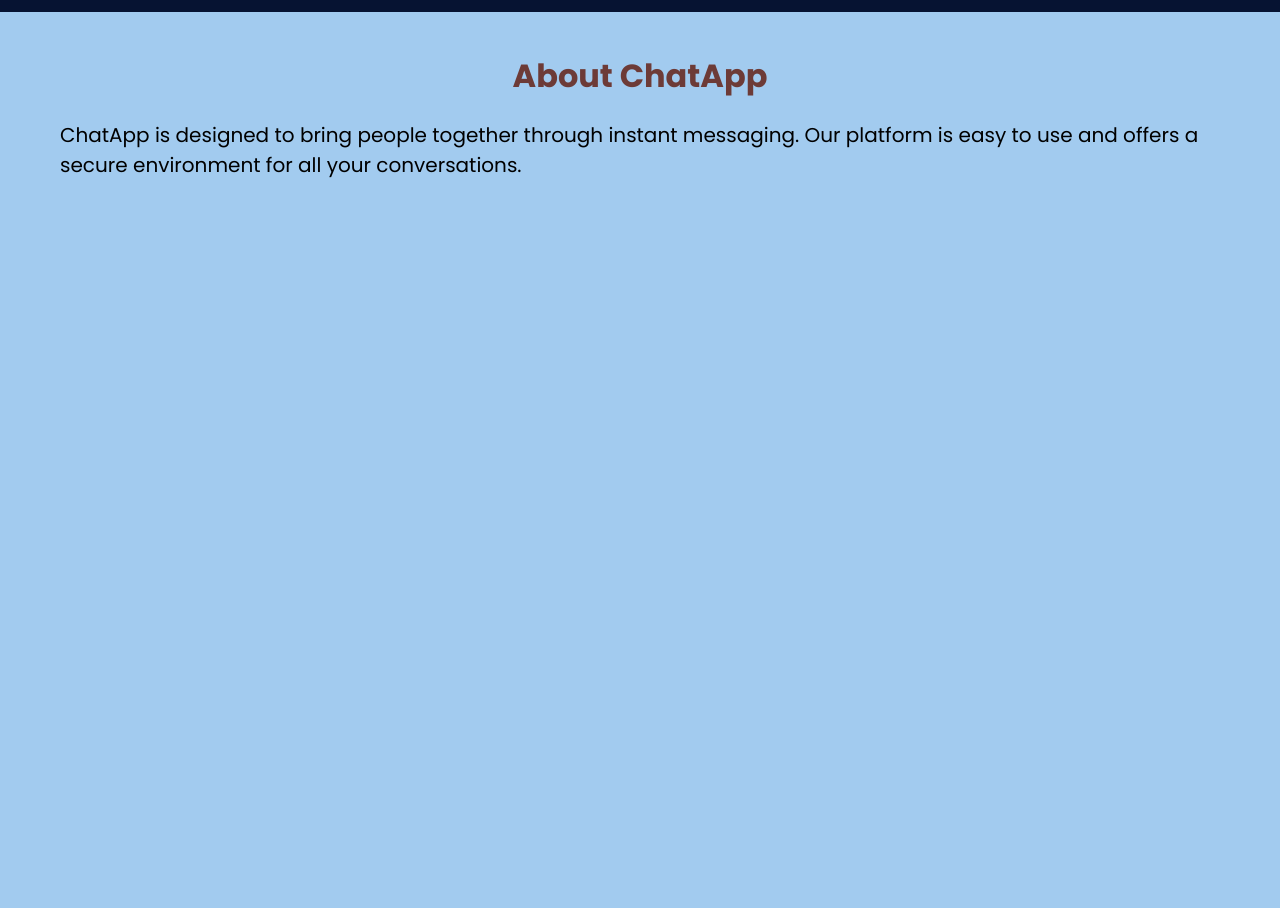
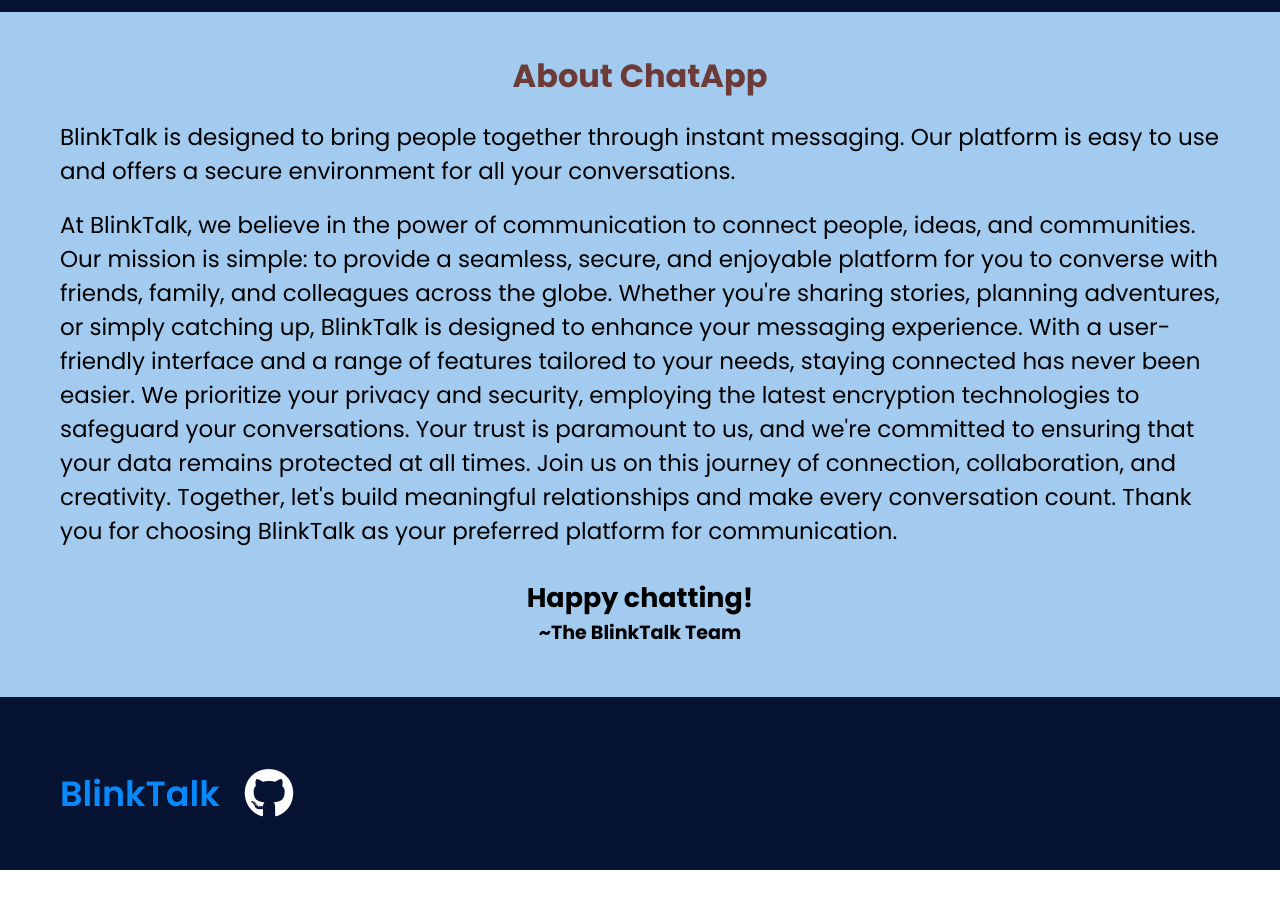
Before and after one commit to cazrot335/BLINKTALK, a React (Create React App) app in the folder frontend/: page / in a window 1280 px wide. Shown: the part 700-1608 px from the top of the page. After the commit the page ends 1570 px from the top, so only its background shows below. Built offline with nearby package versions, Linux system fonts and the light colour scheme.

Commit message:
About section and footer

```diff
--- a/frontend/public/index.html
+++ b/frontend/public/index.html
@@ -15,6 +15,7 @@
       user's mobile device or desktop. See https://developers.google.com/web/fundamentals/web-app-manifest/
     -->
     <link rel="manifest" href="%PUBLIC_URL%/manifest.json" />
+    <link rel="stylesheet" href="https://cdnjs.cloudflare.com/ajax/libs/font-awesome/6.5.1/css/all.min.css" integrity="sha512-DTOQO9RWCH3ppGqcWaEA1BIZOC6xxalwEsw9c2QQeAIftl+Vegovlnee1c9QX4TctnWMn13TZye+giMm8e2LwA==" crossorigin="anonymous" referrerpolicy="no-referrer" />
     <!--
       Notice the use of %PUBLIC_URL% in the tags above.
       It will be replaced with the URL of the `public` folder during the build.
--- a/frontend/src/pages/Landing.css
+++ b/frontend/src/pages/Landing.css
@@ -56,21 +56,32 @@
   flex-direction: column;
   margin-top: 200px;
   background-color: #a2cbef;
-  height: 1000px;
+  height: min-content;
+  padding-bottom: 50px;
 }
 
 .about h1,
 .about p {
   margin: 20px 60px 0;
   align-self: center;
+  display: flex;
+  flex-direction: column;
 }
 
+.about p h3 {
+  margin-top: 30px;
+  align-self: center;
+}
+
+.about p h5 {
+  align-self: center;
+}
 .about h1 {
   margin-top: 40px;
   color: #6d3b37;
 }
 .about p {
-  font-size: 20px;
+  font-size: 23px;
 }
 @keyframes fade {
   from {
@@ -96,3 +107,36 @@
     align-self: center;
   }
 }
+.footer {
+  display: flex;
+  justify-content: space-between;
+  height: min-content;
+  padding-top: 40px;
+  padding-bottom: 30px;
+}
+
+.text h1 {
+  margin-top: 30px;
+  margin-left: 60px;
+  font-size: 35px;
+  font-weight: 600;
+  color: #0889fc;
+  cursor: pointer;
+}
+
+.footer-content {
+  display: flex;
+  align-items: center;
+  margin-bottom: 20px;
+  justify-content: space-between;
+}
+.icon {
+  display: flex;
+}
+.fa-github {
+  margin-top: 30px;
+  color: white;
+  font-size: 50px;
+  cursor: pointer;
+  margin-left: 25px;
+}
--- a/frontend/src/pages/Landing.jsx
+++ b/frontend/src/pages/Landing.jsx
@@ -1,34 +1,78 @@
-import React from 'react';
-import Navbar from './Navbar';
-import styled from 'styled-components';
-import top from '../assests/top-landing.jpg';
-import bottom from '../assests/bottom-landing.jpg';
-import { useNavigate } from 'react-router-dom';
-import './Landing.css';
+import React from "react";
+import Navbar from "./Navbar";
+import styled from "styled-components";
+import top from "../assests/top-landing.jpg";
+import bottom from "../assests/bottom-landing.jpg";
+import { useNavigate } from "react-router-dom";
+import "./Landing.css";
+import { animateScroll as scroll } from "react-scroll";
 
 const LandingPage = () => {
   const navigate = useNavigate();
   const handleGetStarted = () => {
-    navigate('/authentication');
+    navigate("/authentication");
   };
+  function scrollTop(){
+    scroll.scrollToTop();
+  }
   return (
     <>
       <Navbar />
-    <div className='home'>
-      <div className='hero'>
-        <div className='content'>
-          <h1 className='anim'>Welcome to ChatApp</h1>
-          <h5 className='anim'>Connect, Communicate, and Collaborate...</h5>
-          <button onClick={handleGetStarted} className='anim-btn'>Get Started</button>
+      <div className="home">
+        <div className="hero">
+          <div className="content">
+            <h1 className="anim">Welcome to ChatApp</h1>
+            <h5 className="anim">Connect, Communicate, and Collaborate...</h5>
+            <button onClick={handleGetStarted} className="anim-btn">
+              Get Started
+            </button>
           </div>
           <div className="hero-img">
-          <img className='anim' src={top} alt="Top Landing Image" />
+            <img className="anim" src={top} alt="Top Landing Image" />
           </div>
         </div>
 
-      <div className='about'>
+        <div className="about">
           <h1>About ChatApp</h1>
-        <p>ChatApp is designed to bring people together through instant messaging. Our platform is easy to use and offers a secure environment for all your conversations.</p>
+          <p>
+            BlinkTalk is designed to bring people together through instant
+            messaging. Our platform is easy to use and offers a secure
+            environment for all your conversations.
+          </p>
+          <p>
+            At BlinkTalk, we believe in the power of communication to connect
+            people, ideas, and communities. Our mission is simple: to provide a
+            seamless, secure, and enjoyable platform for you to converse with
+            friends, family, and colleagues across the globe. Whether you're
+            sharing stories, planning adventures, or simply catching up,
+            BlinkTalk is designed to enhance your messaging experience. With a
+            user-friendly interface and a range of features tailored to your
+            needs, staying connected has never been easier. We prioritize your
+            privacy and security, employing the latest encryption technologies
+            to safeguard your conversations. Your trust is paramount to us, and
+            we're committed to ensuring that your data remains protected at all
+            times. Join us on this journey of connection, collaboration, and
+            creativity. Together, let's build meaningful relationships and make
+            every conversation count. Thank you for choosing BlinkTalk as your
+            preferred platform for communication.
+            <h3>Happy chatting!</h3>
+            <h5>~The BlinkTalk Team</h5>
+          </p>
+        </div>
+
+        <div className="footer">
+          <div className="footer-content">
+            <div className="text">
+              <h1 onClick={scrollTop}>BlinkTalk</h1>
+            </div>
+            <div className="icon">
+              <a
+              href="https://github.com/cazrot335/BLINKTALK"
+              target="_blank"
+              >
+                <i class="fa-brands fa-github"></i></a>
+            </div>
+          </div>
         </div>
       </div>
     </>
--- a/frontend/src/pages/Navbar.jsx
+++ b/frontend/src/pages/Navbar.jsx
@@ -17,7 +17,6 @@
             </div>
             <div className="header-right">
                 <ul>
-                    <li>Home</li>
                     <li onClick={about}>About us</li>
                     <NavLink className='navlink' to='/authentication'><li>Login</li></NavLink>
                 </ul>
```
Lines whose indentation alone changed are shown as unchanged.
